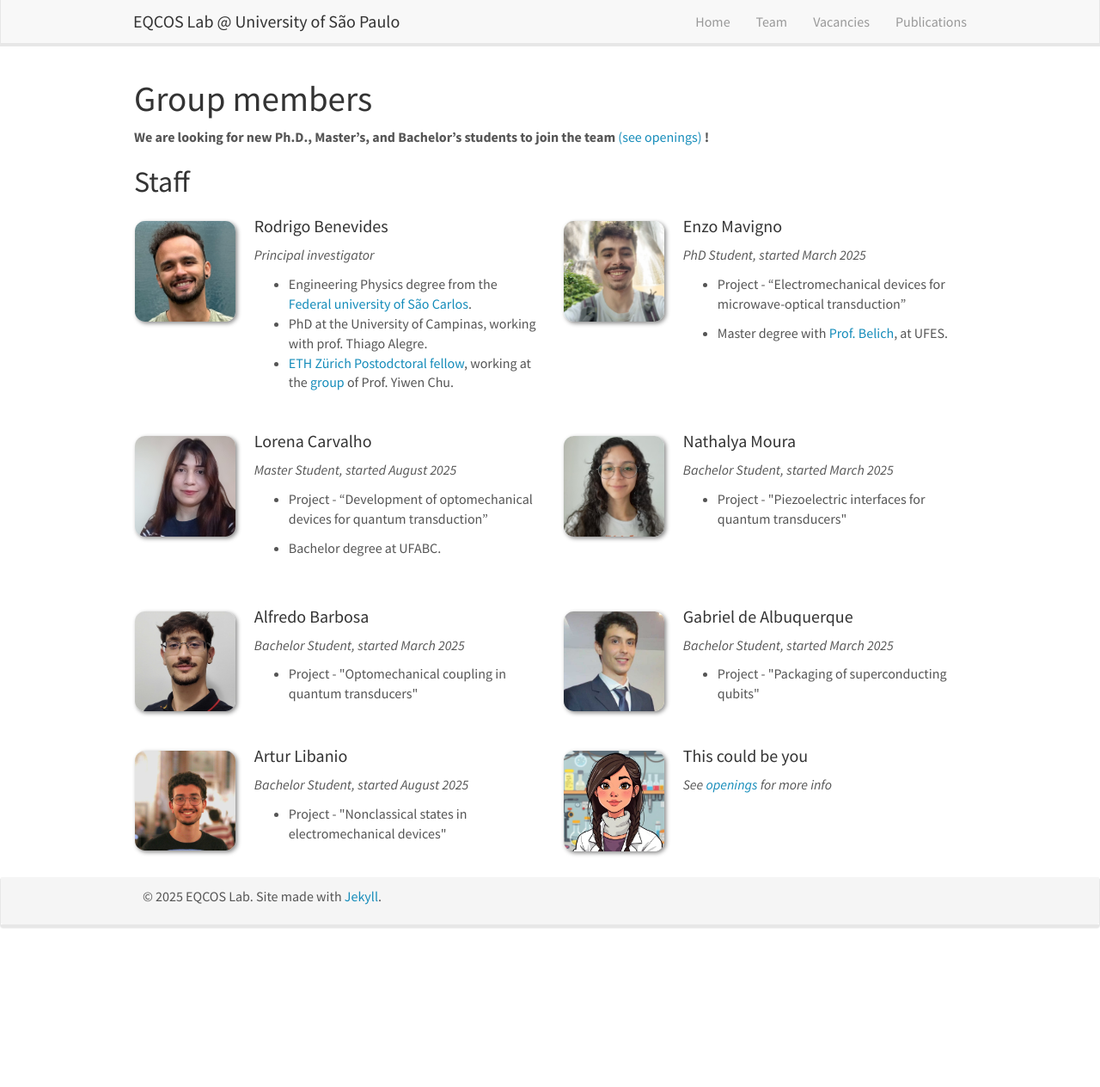
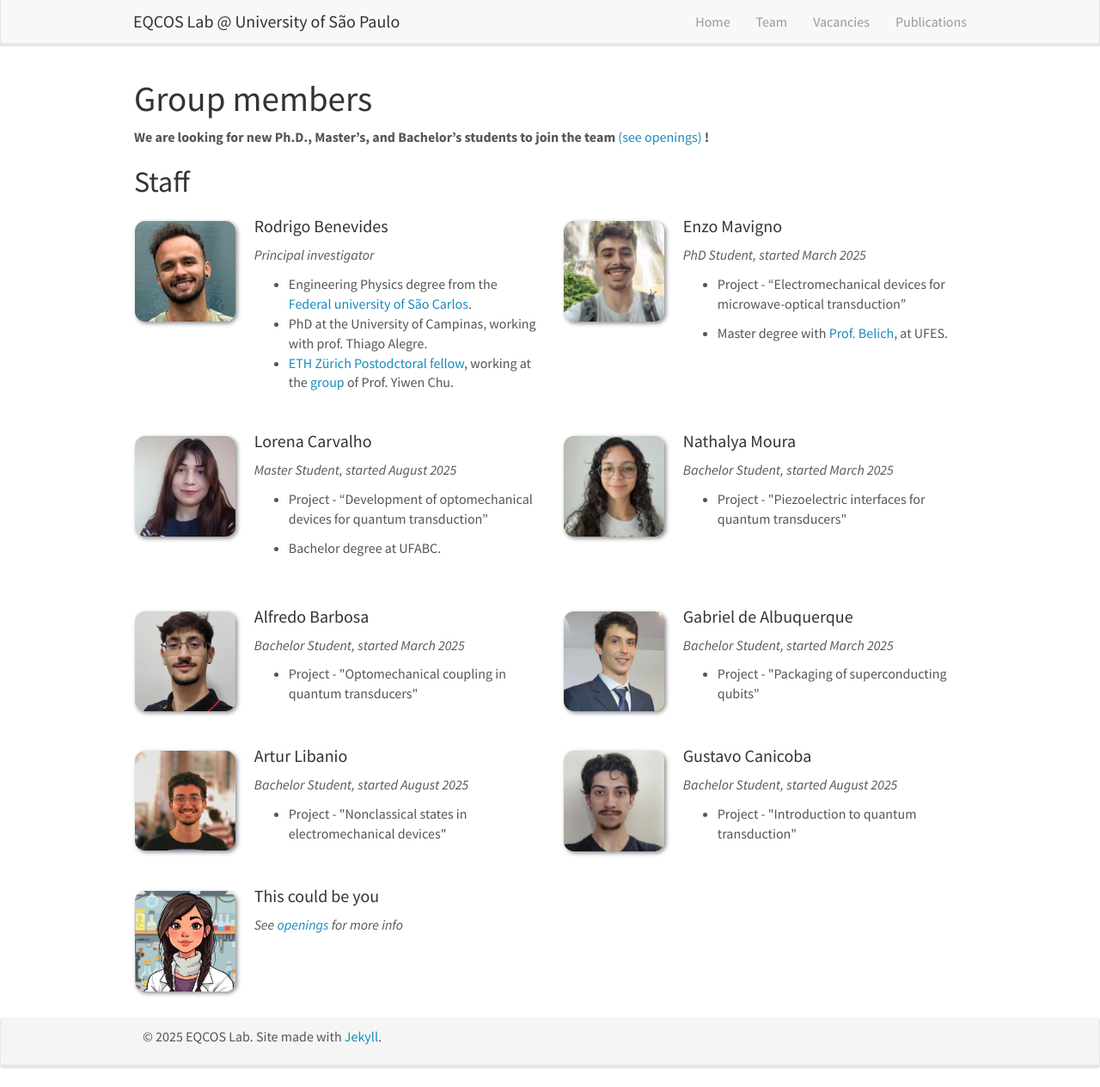
Before and after one commit to rsilvabenevides/eqcos.org, a Jekyll site: the page built from _pages/team.md, in a window 1280 px wide and 1264 px high. Shown: the whole window at 86% size. Built offline with Jekyll 4.4.1, drawn with Linux system fonts in a browser that asks for light colours; nearby versions of some CDN libraries.

Commit message:
Add Gustavo

```diff
--- a/_data/team_members.yml
+++ b/_data/team_members.yml
@@ -70,6 +70,17 @@
   # # number_educ: 2
   # education2: BSc Jilin University
 
+- name: Gustavo Canicoba
+  photo: Foto_Canicoba.jpg
+  info: Bachelor Student, started August 2025
+  number_educ: 1
+  education1: Project - "Introduction to quantum transduction"
+  # number_educ: 1
+  # email: xx
+  # education1: Master degree with <a href="https://scholar.google.com/citations?user=3pCV7EYAAAAJ&hl=pt-BR">Prof. Belich</a>, at UFES.
+  # # number_educ: 2
+  # education2: BSc Jilin University
+
 - name: "This could be you"
   photo: student_2.png
   info: See <a href="http://www.eqcos.org/vacancies">openings</a> for more info
```
Also changed, not shown: images/teampic/Foto_Canicoba.jpg (added).
